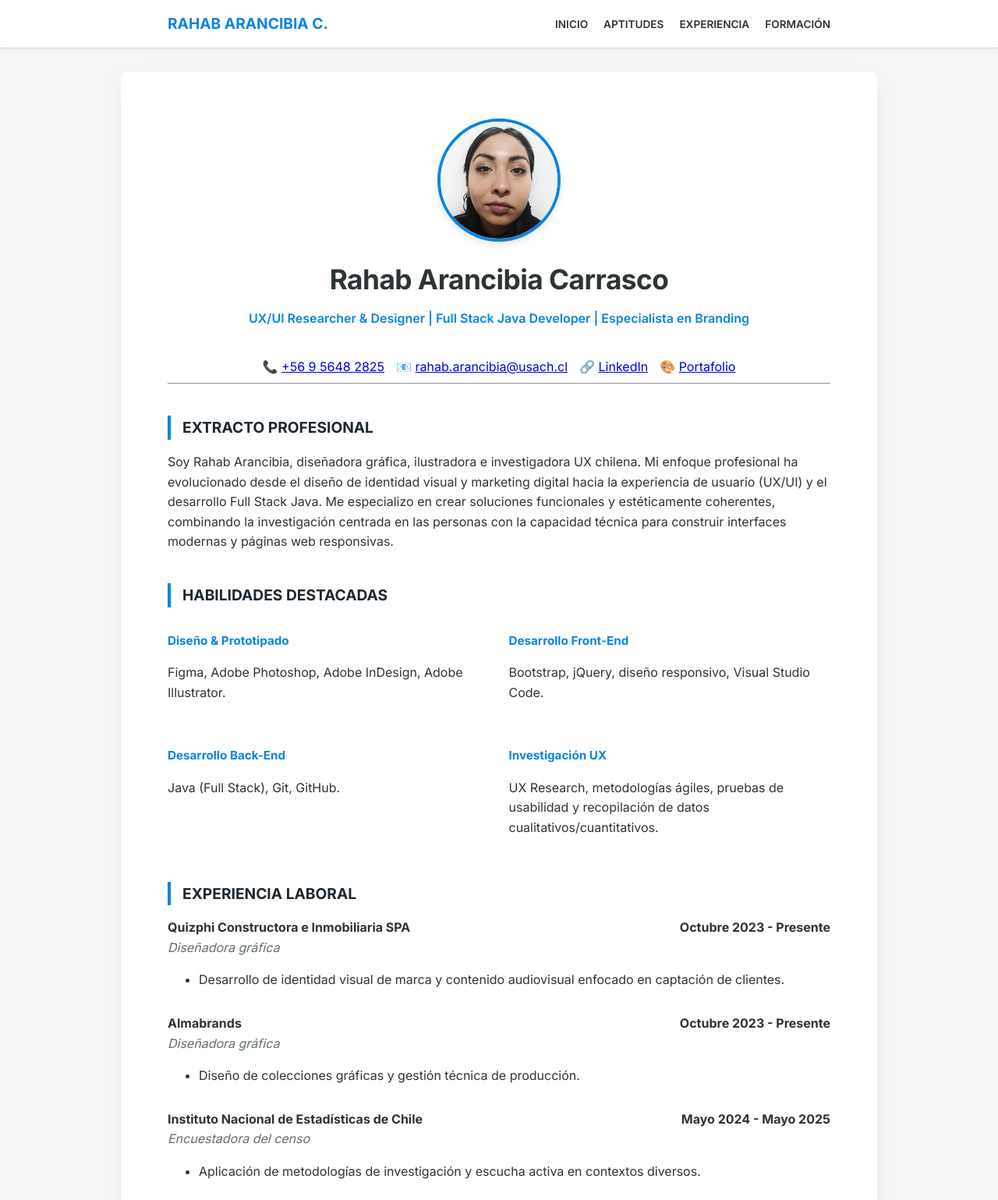
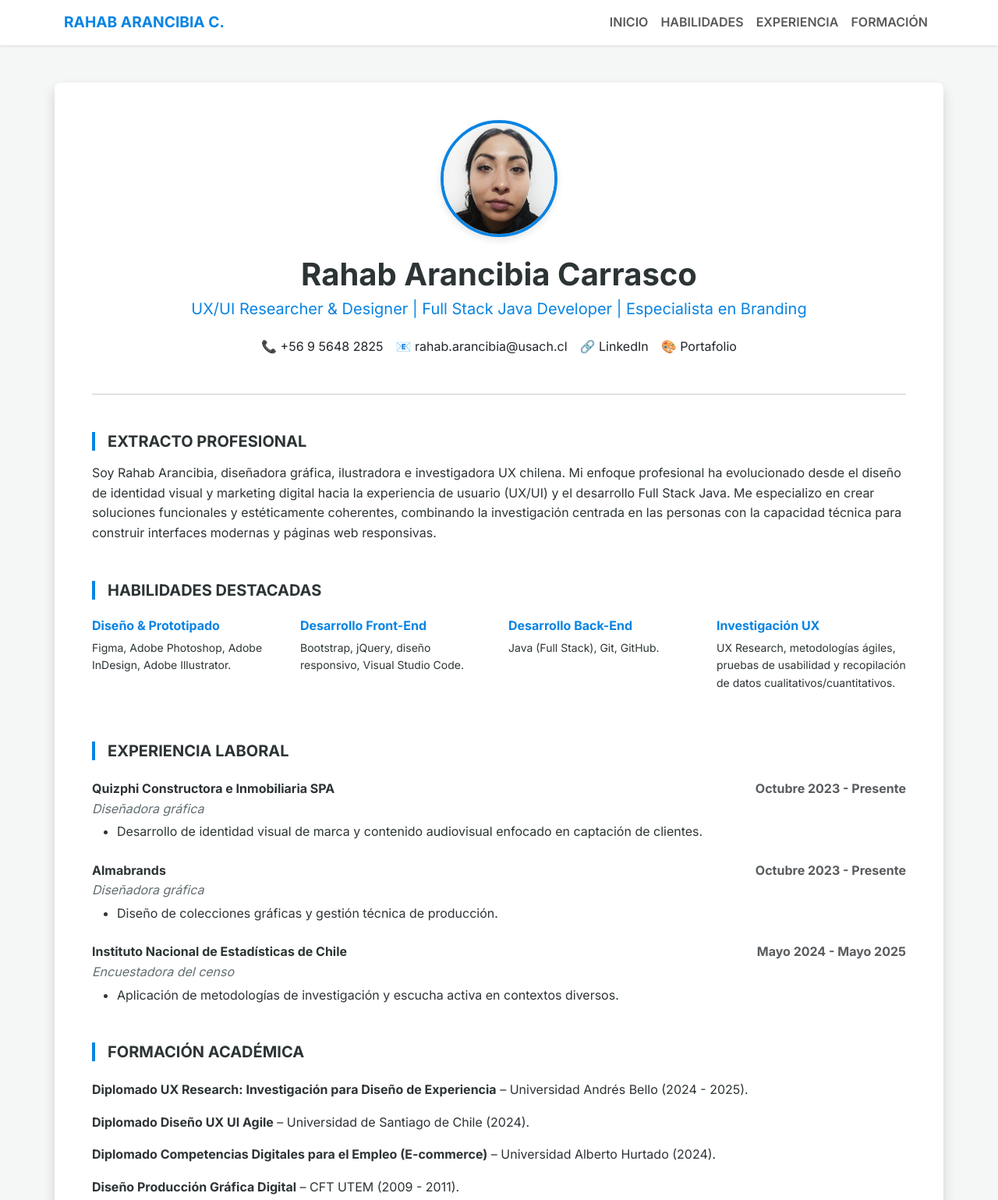
Before and after one commit to cephalopodaserigrafia/cv-interactivo-modular2, a plain HTML site: page index.html in a window 1280 px wide. Shown: the top 1539 px of the page at 78% size. Drawn offline with nearby package versions, Linux system fonts and the light colour scheme.

Commit message:
modificaciones

```diff
--- a/Assests/Styles/style.css
+++ b/Assests/Styles/style.css
@@ -1,9 +1,6 @@
-
-
 :root {
     --primary-color: #2d3436;
     --accent-color: #0984e3;
-    --text-color: #636e72;
     --bg-color: #f4f7f6;
 }
 
@@ -16,168 +13,34 @@ body {
     background-color: var(--bg-color);
     color: var(--primary-color);
     line-height: 1.6;
-    margin: 0;
-    padding: 0;
 }
 
-/* Navegación */
-nav {
-    background-color: white;
-    border-bottom: 1px solid #ddd;
-    padding: 15px 0;
-    position: sticky;
-    top: 0;
-    z-index: 1000;
-    box-shadow: 0 2px 5px rgba(0,0,0,0.05);
+.profile-photo {
+    width: 150px;
+    height: 150px;
+    border-radius: 50%;
+    object-fit: cover;
+    border: 4px solid var(--accent-color);
+    box-shadow: 0 4px 10px rgba(0,0,0,0.1);
 }
 
-.nav-container {
-    max-width: 850px;
-    margin: 0 auto;
-    display: flex;
-    justify-content: space-between;
-    align-items: center;
-    padding: 0 20px;
+.border-primary {
+    border-color: var(--accent-color) !important;
 }
 
-.nav-logo {
-    font-weight: 700;
-    color: var(--accent-color);
+/* Ajustes de Navbar */
+.navbar-brand {
     font-size: 1.2rem;
 }
 
-nav ul {
-    list-style: none;
-    margin: 0;
-    padding: 0;
-    display: flex;
-    gap: 20px;
+.nav-link:hover {
+    color: var(--accent-color) !important;
 }
 
-nav ul li a {
-    text-decoration: none;
-    color: var(--primary-color);
-    font-size: 0.85rem;
-    font-weight: 600;
-    text-transform: uppercase;
+/* Responsividad para móviles */
+@media (max-width: 600px) {
+    .container {
+        margin-top: 10px !important;
+        margin-bottom: 10px !important;
+    }
 }
-
-/* Contenedor Principal */
-.container {
-    max-width: 850px;
-    margin: 30px auto;
-    background: white;
-    padding: 60px;
-    border-radius: 8px;
-    box-shadow: 0 10px 30px rgba(0,0,0,0.05);
-}
-
-/* Estilos para la foto de perfil */
-.profile-photo-container {
-    margin-bottom: 20px;
-    display: flex;
-    justify-content: center;
-}
-
-.profile-photo {
-    width: 150px;           /* Tamaño de la foto */
-    height: 150px;          /* Debe ser igual al ancho */
-    border-radius: 50%;     /* Esto hace que sea redonda */
-    object-fit: cover;      /* Evita que la foto se deforme */
-    border: 4px solid var(--accent-color); /* Un borde elegante con tu color principal */
-    box-shadow: 0 4px 10px rgba(0,0,0,0.1);
-}
-
-/* Ajuste del header para que todo se alinee bien */
-header {
-    display: flex;
-    flex-direction: column;
-    align-items: center;
-    text-align: center;
-}
-
-h1 {
-    margin: 0;
-    font-size: 2.2rem;
-    letter-spacing: -0.5px;
-}
-
-.subtitle {
-    font-size: 1rem;
-    color: var(--accent-color);
-    font-weight: 600;
-    margin-top: 10px;
-}
-
-.contact-info {
-    display: flex;
-    flex-wrap: wrap;
-    justify-content: center;
-    gap: 15px; /* Espacio uniforme entre los iconos */
-    margin-top: 20px;
-}
-
-.contact-info span {
-    white-space: nowrap; /* Evita que el icono se separe del texto */
-}
-
-h2 {
-    border-left: 4px solid var(--accent-color);
-    padding-left: 15px;
-    font-size: 1.2rem;
-    margin-top: 40px;
-    color: #1e272e;
-    text-transform: uppercase;
-}
-
-/* Aptitudes Grid */
-.skills-grid {
-    display: grid;
-    grid-template-columns: repeat(auto-fit, minmax(300px, 1fr));
-    gap: 25px;
-}
-
-.skill-category h3 {
-    font-size: 0.95rem;
-    margin-bottom: 5px;
-    color: var(--accent-color);
-}
-
-/* Experiencia */
-.job {
-    margin-bottom: 30px;
-}
-
-.job-header {
-    display: flex;
-    justify-content: space-between;
-    font-weight: 700;
-}
-
-.role {
-    font-style: italic;
-    color: var(--text-color);
-    margin: 0;
-}
-
-/* Footer */
-footer {
-    background-color: #1e272e;
-    color: white;
-    padding: 40px 20px;
-    text-align: center;
-    margin-top: 60px;
-}
-
-.footer-links a {
-    color: #00d2ff;
-    text-decoration: none;
-    margin: 0 10px;
-}
-
-/* Mobile */
-@media (max-width: 600px) {
-    .container { padding: 20px; margin: 10px; }
-    .job-header { flex-direction: column; }
-    nav ul { display: none; } /* Simplificación para móvil */
-}
--- a/index.html
+++ b/index.html
@@ -4,131 +4,143 @@
     <meta charset="UTF-8">
     <meta name="viewport" content="width=device-width, initial-scale=1.0">
     <title>CV Rahab Arancibia - UX/UI & Developer</title>
+
+    <link href="https://cdn.jsdelivr.net/npm/bootstrap@5.3.0/dist/css/bootstrap.min.css" rel="stylesheet">
+    <link href="https://fonts.googleapis.com/css2?family=Inter:wght@300;400;600;700&display=swap" rel="stylesheet">
     <link rel="stylesheet" href="../Assests/Styles/style.css">
-    <link href="https://fonts.googleapis.com/css2?family=Inter:wght@300;400;600;700&display=swap" rel="stylesheet">
 </head>
 <body>
 
-    <nav>
-        <div class="nav-container">
-            <span class="nav-logo">RAHAB ARANCIBIA C.</span>
-            <ul>
-                <li><a href="#inicio">Inicio</a></li>
-                <li><a href="#aptitudes">Aptitudes</a></li>
-                <li><a href="#experiencia">Experiencia</a></li>
-                <li><a href="#formacion">Formación</a></li>
-            </ul>
+    <nav class="navbar navbar-expand-lg navbar-light bg-white sticky-top shadow-sm">
+        <div class="container">
+            <a class="navbar-brand fw-bold" href="#" style="color: #0984e3;">RAHAB ARANCIBIA C.</a>
+            <button class="navbar-toggler" type="button" data-bs-toggle="collapse" data-bs-target="#navbarNav">
+                <span class="navbar-toggler-icon"></span>
+            </button>
+            <div class="collapse navbar-collapse" id="navbarNav">
+                <ul class="navbar-nav ms-auto">
+                    <li class="nav-item"><a class="nav-link fw-semibold text-uppercase small" href="#inicio">Inicio</a></li>
+                    <li class="nav-item"><a class="nav-link fw-semibold text-uppercase small" href="#Habilidades">Habilidades</a></li>
+                    <li class="nav-item"><a class="nav-link fw-semibold text-uppercase small" href="#experiencia">Experiencia</a></li>
+                    <li class="nav-item"><a class="nav-link fw-semibold text-uppercase small" href="#formacion">Formación</a></li>
+                </ul>
+            </div>
         </div>
     </nav>
 
-    <div class="container" id="inicio">
-        <header>
-            <div class="profile-photo-container">
-        <img src="../Assests/Images/ra.png" alt="Foto de Rahab Arancibia" class="profile-photo">
-        </div>
-            <h1>Rahab Arancibia Carrasco</h1>
-            <p class="subtitle">UX/UI Researcher & Designer | Full Stack Java Developer | Especialista en Branding</p>
-            <div class="contact-info">
-                <span>📞 <a href="tel:+56956482825">+56 9 5648 2825</a></span>
-                <span>📧 <a href="mailto:rahab.arancibia@usach.cl">rahab.arancibia@usach.cl</a></span>
-                <span>🔗 <a href="https://linkedin.com/in/rahab-arancibia" target="_blank">LinkedIn</a></span>
-                <span>🎨 <a href="https://behance.net/rahabarancibia" target="_blank">Portafolio</a></span>
+    <div class="container my-5 shadow p-4 p-md-5 bg-white rounded-3" id="inicio">
+
+        <header class="text-center">
+            <div class="profile-photo-container mb-4 d-flex justify-content-center">
+                <img src="../Assests/Images/ra.png" alt="Foto de Rahab Arancibia" class="profile-photo">
+            </div>
+            <h1 class="display-6 fw-bold">Rahab Arancibia Carrasco</h1>
+            <p class="h5 mb-4" style="color: #0984e3; fw-600;">UX/UI Researcher & Designer | Full Stack Java Developer | Especialista en Branding</p>
+
+            <div class="contact-info d-flex flex-wrap justify-content-center gap-3 mb-2">
+                <span>📞 <a href="tel:+56956482825" class="text-decoration-none text-dark">+56 9 5648 2825</a></span>
+                <span>📧 <a href="mailto:rahab.arancibia@usach.cl" class="text-decoration-none text-dark">rahab.arancibia@usach.cl</a></span>
+                <span>🔗 <a href="https://linkedin.com/in/rahab-arancibia" target="_blank" class="text-decoration-none text-dark">LinkedIn</a></span>
+                <span>🎨 <a href="https://behance.net/rahabarancibia" target="_blank" class="text-decoration-none text-dark">Portafolio</a></span>
             </div>
         </header>
 
-        <hr>
+        <hr class="my-5">
 
         <section class="summary">
-            <h2>Extracto Profesional</h2>
+            <h2 class="h5 mb-3 text-uppercase fw-bold border-start border-primary border-4 ps-3">Extracto Profesional</h2>
             <p>Soy Rahab Arancibia, diseñadora gráfica, ilustradora e investigadora UX chilena. Mi enfoque profesional ha evolucionado desde el diseño de identidad visual y marketing digital hacia la experiencia de usuario (UX/UI) y el desarrollo Full Stack Java. Me especializo en crear soluciones funcionales y estéticamente coherentes, combinando la investigación centrada en las personas con la capacidad técnica para construir interfaces modernas y páginas web responsivas.</p>
         </section>
 
-        <section class="skills" id="Habilidades">
-            <h2>Habilidades Destacadas</h2>
-            <div class="skills-grid">
-                <div class="skill-category">
-                    <h3>Diseño & Prototipado</h3>
-                    <p>Figma, Adobe Photoshop, Adobe InDesign, Adobe Illustrator.</p>
+        <section class="skills mt-5" id="Habilidades">
+            <h2 class="h5 mb-4 text-uppercase fw-bold border-start border-primary border-4 ps-3">Habilidades Destacadas</h2>
+            <div class="row g-4">
+                <div class="col-md-6 col-lg-3">
+                    <h3 class="h6 fw-bold" style="color: #0984e3;">Diseño & Prototipado</h3>
+                    <p class="small">Figma, Adobe Photoshop, Adobe InDesign, Adobe Illustrator.</p>
                 </div>
-                <div class="skill-category">
-                    <h3>Desarrollo Front-End</h3>
-                    <p>Bootstrap, jQuery, diseño responsivo, Visual Studio Code.</p>
+                <div class="col-md-6 col-lg-3">
+                    <h3 class="h6 fw-bold" style="color: #0984e3;">Desarrollo Front-End</h3>
+                    <p class="small">Bootstrap, jQuery, diseño responsivo, Visual Studio Code.</p>
                 </div>
-                <div class="skill-category">
-                    <h3>Desarrollo Back-End</h3>
-                    <p>Java (Full Stack), Git, GitHub.</p>
+                <div class="col-md-6 col-lg-3">
+                    <h3 class="h6 fw-bold" style="color: #0984e3;">Desarrollo Back-End</h3>
+                    <p class="small">Java (Full Stack), Git, GitHub.</p>
                 </div>
-                <div class="skill-category">
-                    <h3>Investigación UX</h3>
-                    <p>UX Research, metodologías ágiles, pruebas de usabilidad y recopilación de datos cualitativos/cuantitativos.</p>
+                <div class="col-md-6 col-lg-3">
+                    <h3 class="h6 fw-bold" style="color: #0984e3;">Investigación UX</h3>
+                    <p class="small">UX Research, metodologías ágiles, pruebas de usabilidad y recopilación de datos cualitativos/cuantitativos.</p>
                 </div>
             </div>
         </section>
 
-        <section class="experience" id="experiencia">
-            <h2>Experiencia Laboral</h2>
+        <section class="experience mt-5" id="experiencia">
+            <h2 class="h5 mb-4 text-uppercase fw-bold border-start border-primary border-4 ps-3">Experiencia Laboral</h2>
 
-            <div class="job">
-                <div class="job-header">
-                    <strong>Quizphi Constructora e Inmobiliaria SPA</strong>
-                    <span>Octubre 2023 - Presente</span>
+            <div class="job mb-4">
+                <div class="d-flex justify-content-between flex-wrap fw-bold">
+                    <span>Quizphi Constructora e Inmobiliaria SPA</span>
+                    <span class="text-muted">Octubre 2023 - Presente</span>
                 </div>
-                <p class="role">Diseñadora gráfica</p>
+                <p class="fst-italic mb-1" style="color: #636e72;">Diseñadora gráfica</p>
                 <ul>
                     <li>Desarrollo de identidad visual de marca y contenido audiovisual enfocado en captación de clientes.</li>
                 </ul>
             </div>
 
-            <div class="job">
-                <div class="job-header">
-                    <strong>Almabrands</strong>
-                    <span>Octubre 2023 - Presente</span>
+            <div class="job mb-4">
+                <div class="d-flex justify-content-between flex-wrap fw-bold">
+                    <span>Almabrands</span>
+                    <span class="text-muted">Octubre 2023 - Presente</span>
                 </div>
-                <p class="role">Diseñadora gráfica</p>
+                <p class="fst-italic mb-1" style="color: #636e72;">Diseñadora gráfica</p>
                 <ul>
                     <li>Diseño de colecciones gráficas y gestión técnica de producción.</li>
                 </ul>
             </div>
 
-            <div class="job">
-                <div class="job-header">
-                    <strong>Instituto Nacional de Estadísticas de Chile</strong>
-                    <span>Mayo 2024 - Mayo 2025</span>
+            <div class="job mb-4">
+                <div class="d-flex justify-content-between flex-wrap fw-bold">
+                    <span>Instituto Nacional de Estadísticas de Chile</span>
+                    <span class="text-muted">Mayo 2024 - Mayo 2025</span>
                 </div>
-                <p class="role">Encuestadora del censo</p>
+                <p class="fst-italic mb-1" style="color: #636e72;">Encuestadora del censo</p>
                 <ul>
                     <li>Aplicación de metodologías de investigación y escucha activa en contextos diversos.</li>
                 </ul>
             </div>
         </section>
 
-        <section class="education" id="formacion">
-            <h2>Formación Académica</h2>
-            <div class="edu-item">
+        <section class="education mt-5" id="formacion">
+            <h2 class="h5 mb-4 text-uppercase fw-bold border-start border-primary border-4 ps-3">Formación Académica</h2>
+            <div class="edu-item mb-2">
                 <p><strong>Diplomado UX Research: Investigación para Diseño de Experiencia</strong> – Universidad Andrés Bello (2024 - 2025).</p>
-                <div class="edu-item">
+            </div>
+            <div class="edu-item mb-2">
                 <p><strong>Diplomado Diseño UX UI Agile</strong> – Universidad de Santiago de Chile (2024).</p>
             </div>
-            <div class="edu-item">
+            <div class="edu-item mb-2">
                 <p><strong>Diplomado Competencias Digitales para el Empleo (E-commerce)</strong> – Universidad Alberto Hurtado (2024).</p>
             </div>
-            <div class="edu-item">
+            <div class="edu-item mb-2">
                 <p><strong>Diseño Producción Gráfica Digital</strong> – CFT UTEM (2009 - 2011).</p>
             </div>
         </section>
     </div>
 
-    <footer>
-        <div class="footer-content">
-            <p><strong>Rahab Arancibia Carrasco</strong> | UX/UI Researcher & Full Stack Java Developer</p>
-            <p>Chile, 2025</p>
+    <footer class="bg-dark text-white py-5 mt-5 text-center">
+        <div class="container">
+            <p class="fw-bold mb-1">Rahab Arancibia Carrasco | UX/UI Researcher & Full Stack Java Developer</p>
+            <p class="small text-secondary mb-3">Chile, 2025</p>
             <div class="footer-links">
-                <a href="mailgitto:rahab.arancibia@usach.cl">Email</a> |
-                <a href="https://linkedin.com/in/rahab-arancibia" target="_blank">LinkedIn</a> |
-                <a href="https://behance.net/rahabarancibia" target="_blank">Behance</a>
+                <a href="mailto:rahab.arancibia@usach.cl" class="text-info text-decoration-none mx-2">Email</a> |
+                <a href="https://linkedin.com/in/rahab-arancibia" target="_blank" class="text-info text-decoration-none mx-2">LinkedIn</a> |
+                <a href="https://behance.net/rahabarancibia" target="_blank" class="text-info text-decoration-none mx-2">Behance</a>
             </div>
         </div>
     </footer>
 
+    <script src="https://cdn.jsdelivr.net/npm/bootstrap@5.3.0/dist/js/bootstrap.bundle.min.js"></script>
+    <script src="../Assests/Scripts/script.js"
 </body>
 </html>
```
